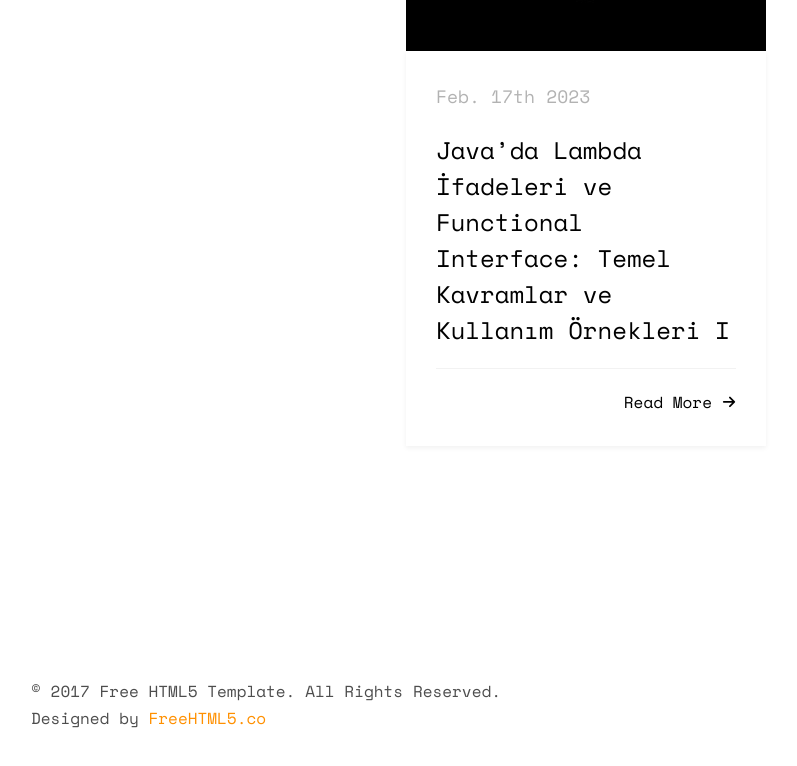
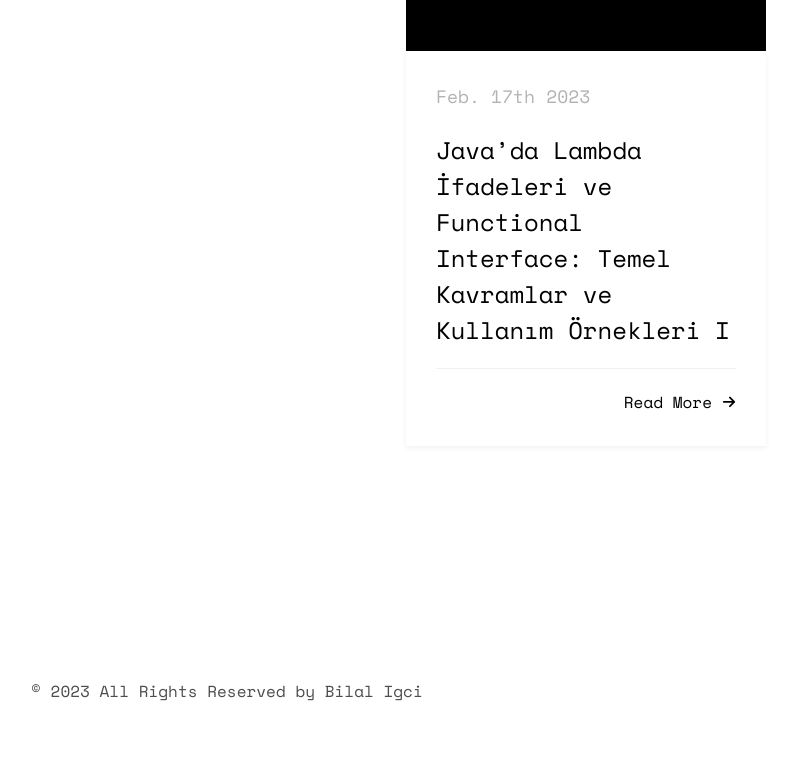
Before and after one commit to bigci10/bigci10.github.io, a plain HTML site: page index.html in a window 1280 px wide. Shown: the part 3669-4435 px from the top of the page, without its empty margins (54-851 px from the left). Drawn offline with nearby package versions, Linux system fonts and the light colour scheme; files whose address does not match are found by name.

Commit message:
Update index.html

```diff
--- a/index.html
+++ b/index.html
@@ -5,7 +5,7 @@
 	<meta http-equiv="X-UA-Compatible" content="IE=edge">
 	<title>Bilal Igci</title>
 	<meta name="viewport" content="width=device-width, initial-scale=1">
-	<meta name="author" content="freehtml5.co" />
+	<meta name="author" content="Bilal Igci" />
 
 
 
@@ -205,7 +205,7 @@
 	<div id="fh5co-footer">
 		<div class="container">
 				<div class="col-md-12">
-					<p>&copy; 2017 Free HTML5 Template. All Rights Reserved. <br>Designed by <a href="http://freehtml5.co" target="_blank">FreeHTML5.co</a></p>
+					<p>&copy; 2023 All Rights Reserved by Bilal Igci</p>
 				</div>
 			</div>
 		</div>
```
